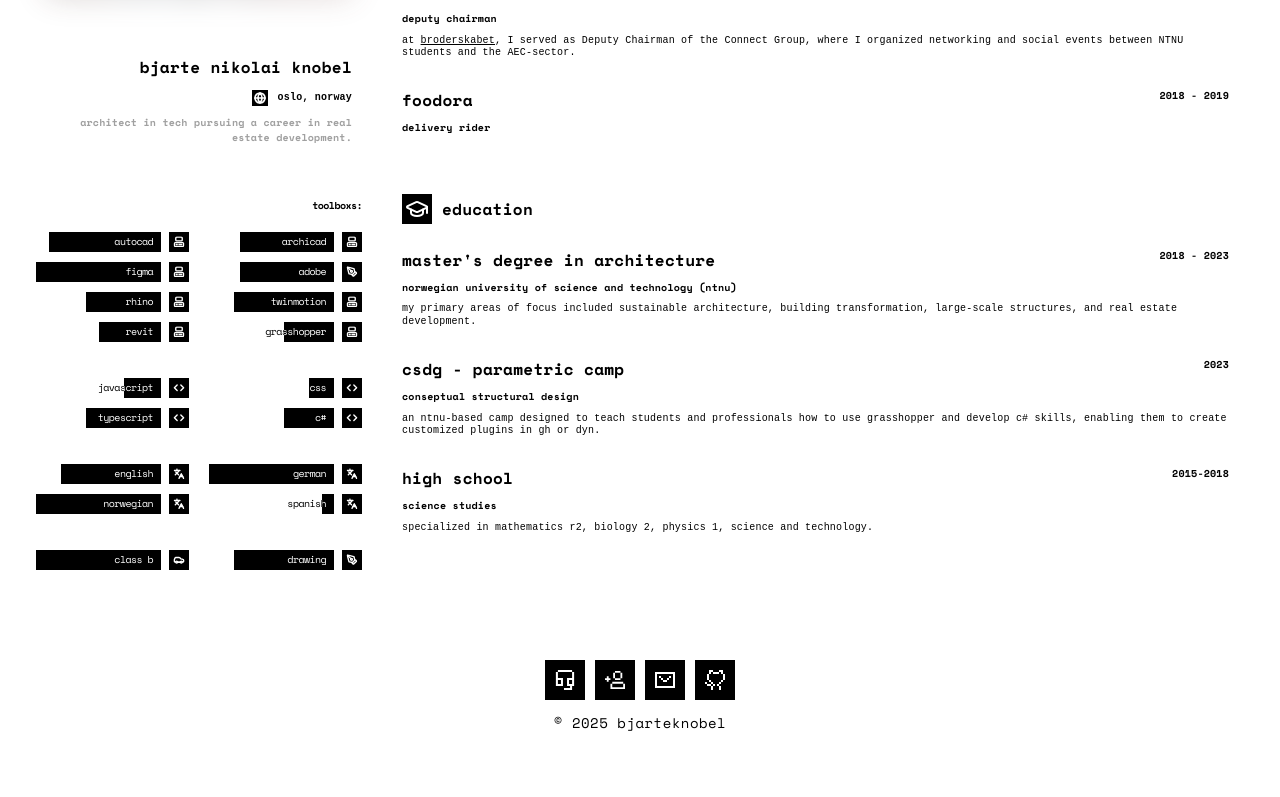
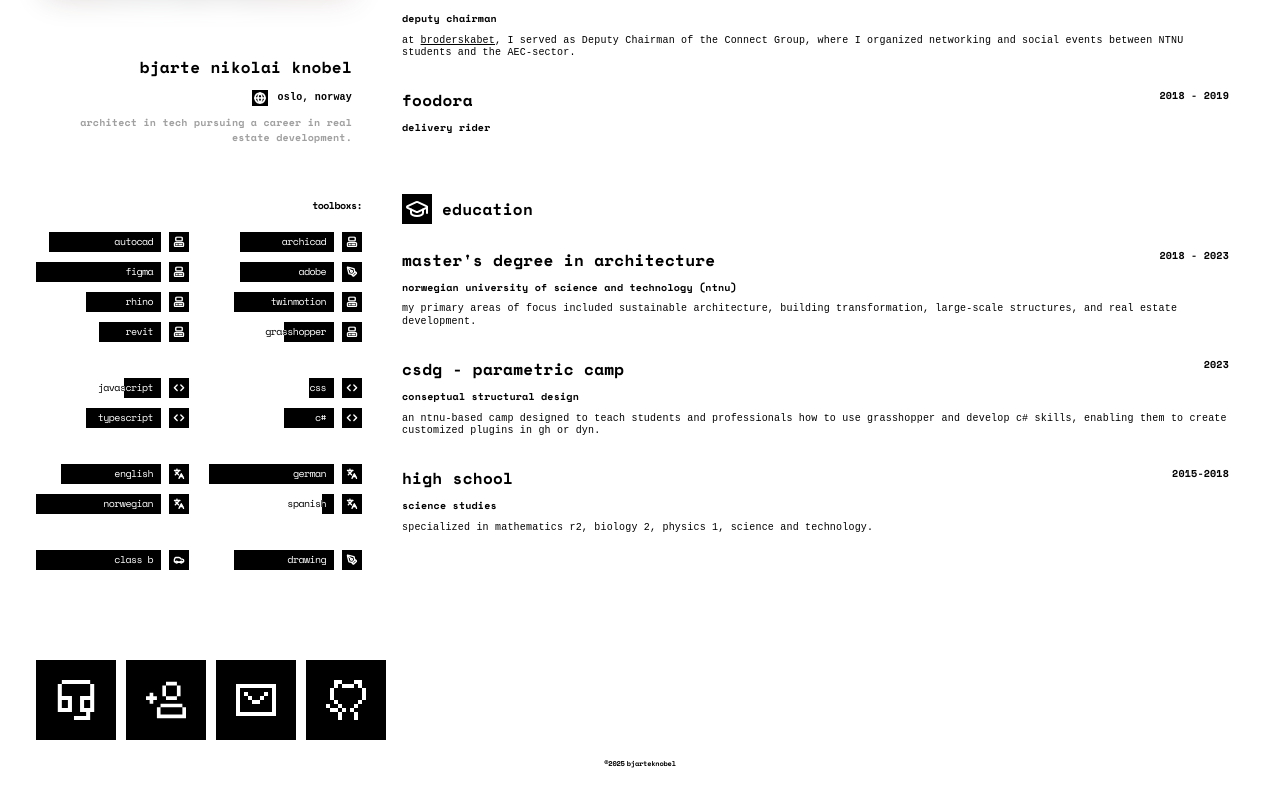
Before and after one commit to BjarteKnobel/portfolio, a Next.js app: page /about in a window 1280 px wide. Shown: the part 620-1417 px from the top of the page. Before the commit the page ends 1383 px from the top, so only its background shows below. Built offline with nearby package versions, Linux system fonts and the light colour scheme; a web font is replaced by a local one.

Commit message:
Restore footer layout: larger icons on left, copyright below footer with centered bold text

```diff
--- a/components/Footer.js
+++ b/components/Footer.js
@@ -6,24 +6,26 @@ export default function Footer() {
   const currentYear = new Date().getFullYear();
 
   return (
+    <>
       <footer className={styles.footer}>
         <div className={styles.socialIcons}>
           <Link href="tel:+4795400929" className={styles.iconFrame}>
-          <Image src="/assets/phone.svg" alt="Phone" width={40} height={40} />
+            <Image src="/assets/phone.svg" alt="Phone" width={80} height={80} />
           </Link>
           <Link href="https://www.linkedin.com/in/bjarte-nikolai-knobel-a434a914b" target="_blank" rel="noopener noreferrer" className={styles.iconFrame}>
-          <Image src="/assets/linkdin.svg" alt="LinkedIn" width={40} height={40} />
+            <Image src="/assets/linkdin.svg" alt="LinkedIn" width={80} height={80} />
           </Link>
           <Link href="mailto:bjarte05@gmail.com" className={styles.iconFrame}>
-          <Image src="/assets/mail.svg" alt="Email" width={40} height={40} />
+            <Image src="/assets/mail.svg" alt="Email" width={80} height={80} />
           </Link>
           <Link href="https://github.com/BjarteKnobel" target="_blank" rel="noopener noreferrer" className={styles.iconFrame}>
-          <Image src="/assets/github.svg" alt="GitHub" width={40} height={40} />
+            <Image src="/assets/github.svg" alt="GitHub" width={80} height={80} />
           </Link>
         </div>
+      </footer>
       <div className={styles.copyright}>
-        © {currentYear} bjarteknobel
+        ©{currentYear} bjarteknobel
       </div>
-    </footer>
+    </>
   );
 }
--- a/styles/Footer.module.css
+++ b/styles/Footer.module.css
@@ -1,14 +1,14 @@
 .footer {
   display: flex;
-  flex-direction: column;
+  flex-direction: row;
   align-items: center;
-  padding: 20px var(--page-side-padding) 30px;
+  justify-content: flex-start;
+  padding: 20px var(--page-side-padding) 0;
   background: #FFFFFF;
   width: 100%;
   max-width: calc(1432px + (var(--page-side-padding) * 2));
   margin: 0 auto;
   box-sizing: border-box;
-  gap: 12px;
 }
 
 .rightColumn {
@@ -78,17 +78,22 @@
   gap: 10px;
   padding: 0;
   align-items: center;
-  justify-content: center;
+  justify-content: flex-start;
 }
 
 .copyright {
   color: #000;
   font-family: 'Space Mono', monospace;
-  font-size: 14px;
-  font-weight: 400;
-  line-height: 1.5;
-  letter-spacing: 0.5px;
-  margin: 0;
+  font-size: 7px;
+  font-weight: 700;
+  line-height: 1;
+  letter-spacing: -0.2px;
+  word-spacing: -2px;
+  margin: 0 auto;
+  padding: 20px var(--page-side-padding) 30px;
+  width: 100%;
+  max-width: calc(1432px + (var(--page-side-padding) * 2));
+  box-sizing: border-box;
   text-align: center;
 }
 
@@ -97,8 +102,8 @@
   align-items: center;
   justify-content: center;
   cursor: pointer;
-  width: 40px;
-  height: 40px;
+  width: 80px;
+  height: 80px;
   transition: transform 0.18s cubic-bezier(0.16, 1, 0.3, 1);
   position: relative;
 }
```
Lines whose indentation alone changed are shown as unchanged.
